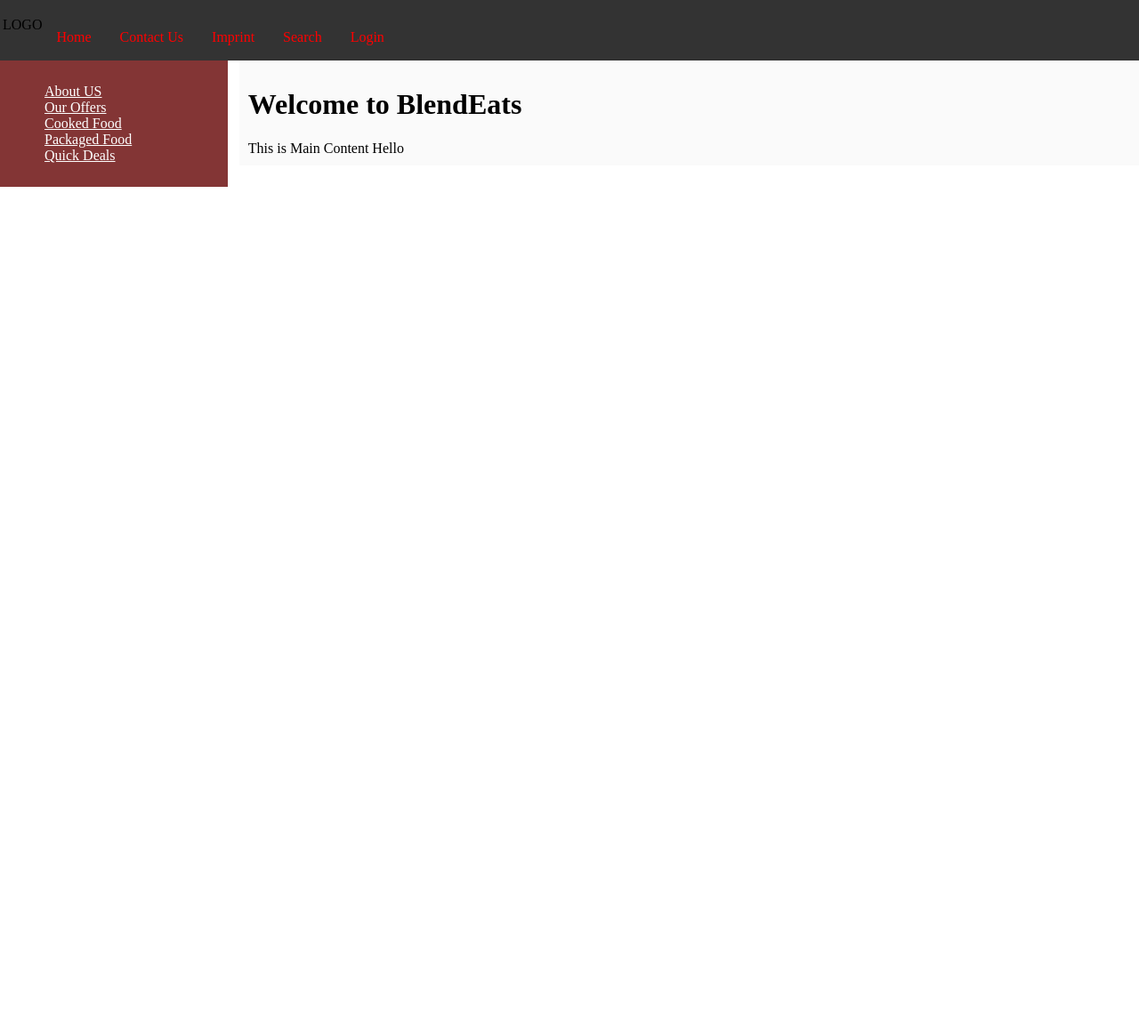
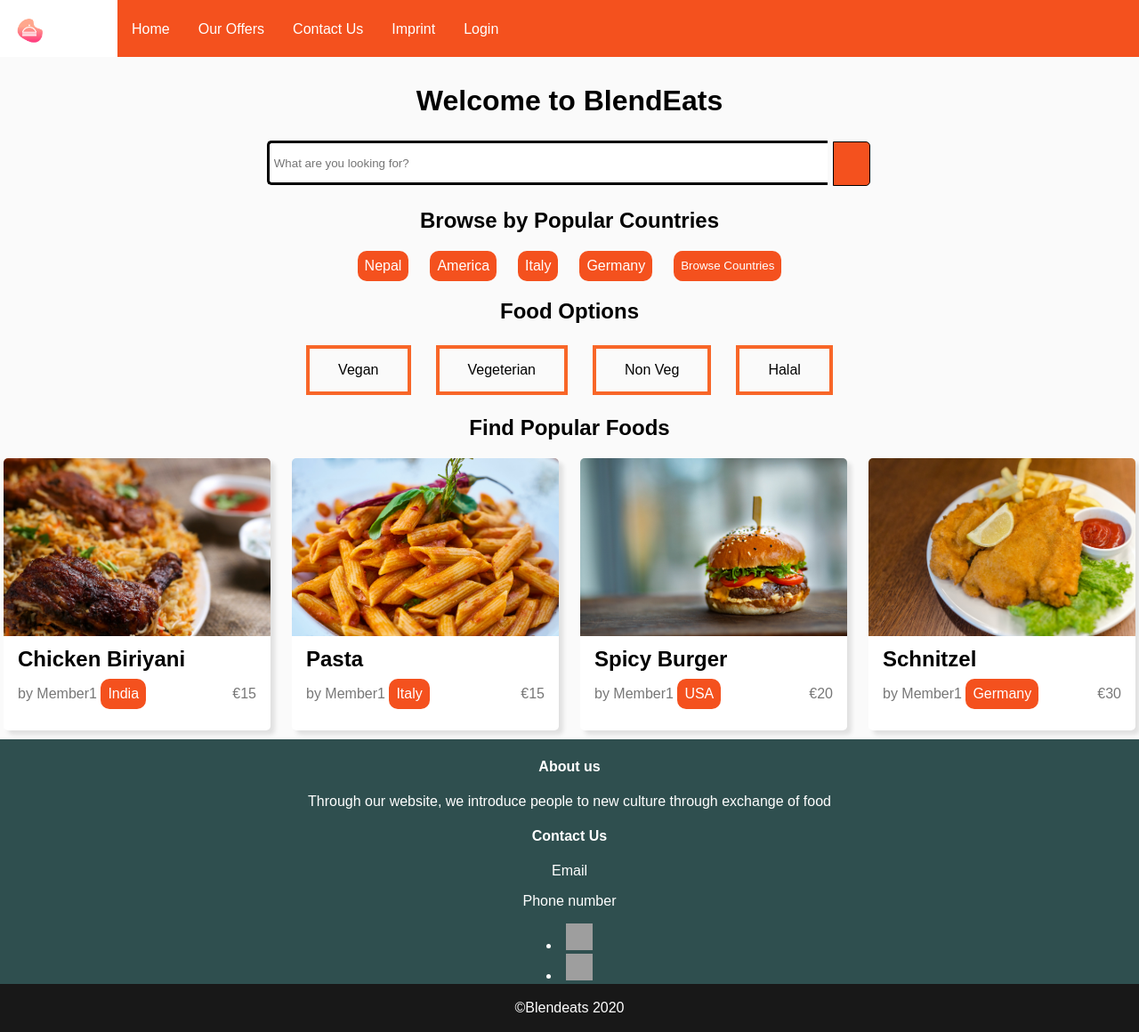
Before and after one commit to an-karn/Blendeats, a PHP site: page / in a window 1280 px wide. Shown: the whole page at 89% size. Before the commit the page ends 210 px from the top, so only its background shows below. Run offline with PHP 8.4, Linux system fonts and the light colour scheme; grey boxes are pictures that could not be loaded.

Commit message:
more design changes

```diff
--- a/public_html/css/style.css
+++ b/public_html/css/style.css
@@ -1,83 +1,266 @@
+@import url(https://fonts.googleapis.com/css?family=Open+Sans);
+
 * {
   box-sizing: border-box;
 }
 
 body {
+  width: 100vw;
+  height: 100vh;
   margin: 0;
+  background: #fafafa;
+  font-family: "Open-Sans", sans-serif;
+}
 
+hr {
+  width: 90%;
+  margin: 2vh 0;
+  text-align: left;
+}
+
+.card {
+  display: block;
+  float: left;
+  background: white;
+  width: 300px;
+  box-shadow: 5px 5px 5px rgba(0, 0, 0, 0.1);
+  border-radius: 5px;
+  padding-bottom: 1rem;
+  transition-timing-function: ease-in;
+  transition: 0.2s;
+}
+
+.card:hover {
+  box-shadow: 3px 3px 5px 6px #ccc;
+}
+.card__img {
+  width: 100%;
+  height: 200px;
+  object-fit: cover;
+  border-radius: 5px 5px 0 0;
+}
+.card__title {
+  font-size: 1.5rem;
+  font-family: sans-serif;
+  padding: 0.5rem 1rem;
+  margin: 0;
+  text-align: left;
+}
+.card__subtitle {
+  font-family: sans-serif;
+  color: #777;
+  margin: 0;
+  padding: 0 0.5rem 0.5rem 1rem;
+  text-align: left;
+}
+
+.price {
+  float: right;
+  padding: 0.5rem;
+}
+
+.price::before {
+  content: "€";
+}
+
+.c-button {
+  background-color: #f4511e;
+  border: none;
+  color: white;
+  padding: 0.5rem;
+  text-align: center;
+  opacity: 1;
+  transition: 0.3s;
+  display: inline-block;
+  text-decoration: none;
+  border-radius: 10px;
+}
+
+.c-button:hover {
+  background-color: #158ef7;
+}
+
+.fopt-button {
+  border: rgba(249, 88, 19, 0.906) 0.3em solid ;
+  color: rgb(2, 2, 2);
+  padding: 15px 32px;
+  text-align: center;
+  text-decoration: none;
+  display: inline-block;
+  font-size: 16px;
+  margin: 4px 2px;
+  transition-timing-function: ease-in;
+  transition: 0.2s;
+  cursor: pointer;
+}
+
+.b-veg:hover {
+  background-color: #4de340;
+  border-color:#4de340;
+  color: #fff;
+}
+.b-vegt:hover {
+  background-color: #2fc780;
+  border-color:#2fc780;
+  color: #fff;
+}
+.b-nveg:hover {
+  background-color: #f44336;
+  border-color:#f44336;
+
+  color: #fff;
+}
+.b-halal:hover {
+  background-color: #d33e34;
+  border-color:#d33e34;
+
+  color:#fff;
 }
 
 .navi {
   overflow: hidden;
-  padding: 3px;
-  background-color: #333;
+  background-color: #f4511e;
 }
+
 
 /* Style the topnav links */
 .navi a {
   float: left;
   display: block;
-  color: red;
+  color: black;
   text-align: center;
   padding: 14px 16px;
   text-decoration: none;
+  font-family: "Open-Sans", sans-serif;
 }
-.navi ul {
-  list-style-type: none;
+
+/* Change color on hover */
+
+.navi a {
+  line-height:2.4em;
+    height: 4em;
+    color:white;
 }
-/* Change color on hover */
 .navi a:hover {
-  background-color: #ddd;
+  background-color: white;
   color: black;
+
 }
+
+
 
 .logo {
   float: left;
 }
 
-
 .navilinks {
   float: left;
 }
-
-
 
 .column {
   float: left;
   padding: 10px;
 }
 
+.main-content {
+  overflow: hidden;
+  width: 100%;
+  background-color: rgb(250, 250, 250);
+  text-align: center;
+}
 
+.page{
+  padding: 2em;
+  margin:2em 7em;
+  background-color: #fff;
 
-.sidebar {
+}
+.footer {
   overflow: hidden;
-    width: 20%;
-    float: left;
-    color: #fff;
-    background-color: rgb(131, 53, 53);
-    height: 100%;
-
+  width: 100%;
+  background-color: rgb(250, 250, 250);
+  text-align: center;
 }
 
 
-  .sidebar a {
-    overflow: hidden;
-    color: #fff;
-    background-color: rgb(131, 53, 53);
+.center {
+  display: grid;
+  justify-content: center;
+  gap: 1.5em;
+  grid-auto-flow: column;
+}
+.row{
+  padding: 10vh;
+  top: 50%;
+  left: 50%;
+}
+
+.footer {
+  left: 0;
+  bottom: 0;
+  width: 100%;
+  background-color: darkslategrey;
+  color: white;
+}
+
+
+.copyright {
+  left: 0;
+  bottom: 0;
+  width: 100%;
+  background-color: rgb(24, 24, 24);
+  color: white;
+  padding: 0.1em;
+}
+.searchTerm {
+  width: 50%;
+  border: 3px solid #000000;
+  border-right: none;
+  padding: 5px;
+  height: 50px;
+  border-radius: 5px 0 0 5px;
+  outline: none;
+  color: #000000;
+}
+.searchTerm:focus{
+  color: #000000;
+}
+.searchButton {
+  position: relative;
+  height: 50px;
+  border: 1px solid #000000 ;
+  background:#f4511e;
+  padding: 5px;
+  text-align: center;
+  color: #f2f2f2;
+  border-radius: 0 5px 5px 0;
+  cursor: pointer;
+  font-size: 20px;
+  padding: 20px;
+  font-size: 30px;
+  width: 30px;
+  text-align: center;
+  text-decoration: none;
+  margin: 5px 2px;
 }
 
 
 
-
-  .sidebar ul {
-      list-style-type: none;
+.searchButton:hover {
+    opacity: 0.7;
 }
 
+.fa-facebook {
+  background: #3B5998;
+  color: white;
+}
 
-  .main-content {
-      overflow: hidden;
-      width: 79%;
-      float: right;
-      height: device-height;
-      background-color: rgb(250, 250, 250);
+.fa-twitter {
+  background: #55ACEE;
+  color: white;
 }
+
+.fa-google {
+  background: #dd4b39;
+  color: white;
+}
--- /dev/null
+++ b/public_html/food.html
@@ -0,0 +1 @@
+nice
--- a/public_html/index.html
+++ b/public_html/index.html
@@ -12,48 +12,146 @@
     <div class="navi">
         <div class="nav-content">
 
-            <div class="logo">
-                LOGO
-                <!-- <a  href="/">
-                    <img src="/ERD.png" alt="" width="50px" /> </a> -->
+            <nav>
+                <a class="logo" href="/">
+                    <img src="img/logo.png" alt="" width="100px" /> </a>
+
+                <a href="#home">Home</a>
+                <a href="#offers">Our Offers</a>
+                <a href="mailto: aa.singh@jacobs-university.de" target="_blank">Contact Us</a>
+                <a href="imprint.html" target="_blank">Imprint</a>
+                <a href="underconstruction" target="_blank">Login</a>
+            </nav>
+        </div>
+    </div>
+    <div class="main-section">
+
+    </div>
+
+    <div class="main-content column">
+
+        <h1> Welcome to <span class="bold">BlendEats</span> </h1>
+
+
+
+        <div class="searchbar">
+            <input type="text" class="searchTerm" placeholder="What are you looking for?">
+            <button type="submit" class="searchButton">
+            </button>
+        </div>
+
+        <div class="container" id="popularcountry">
+
+
+            <h2> Browse by Popular Countries </h2>
+
+            <div class="center">
+
+                <span class="c-button">Nepal</span>
+                <span class="c-button">America</span>
+                <span class="c-button">Italy</span>
+                <span class="c-button">Germany</span>
+                <button class="c-button"> Browse Countries</button>
+            </div>
+        </div>
+
+        <div class="container" id="foodoptions">
+            <h2> Food Options </h2>
+
+            <div class="center">
+                <span class="fopt-button b-veg">Vegan</span>
+                <span class="fopt-button b-vegt">Vegeterian</span>
+                <span class="fopt-button b-nveg">Non Veg</span>
+                <span class="fopt-button b-halal">Halal</span>
             </div>
 
-            <ul class = navlinks>
-                <li><a href="/">Home</a></li>
-                <li><a href="contact.html">Contact Us</a></li>
-                <li><a href="imprint.html">Imprint</a></li>
-                <li><a href="#search">Search</a></li>
 
-                <li><a href="#Login">Login</a></li>
 
-            </ul>
-        </div>
-    </div>
-
-    <div class="main-section">
-        <div class="sidebar column">
-
-            <div class="sidenav">
-                <ul>
-                    <li><a href="/about.html">About US</a></li>
-                    <li><a href="/offers.html">Our Offers</a></li>
-                    <li><a href="/offers.html#cooked">Cooked Food</a></li>
-                    <li><a href="/offers.html#packed">Packaged Food</a></li>
-                    <li><a href="#quickdeals">Quick Deals</a></li>
-
-                </ul>
-
-            </div>
 
         </div>
 
-        <div class="main-content column">
+        <div class="container " id="popularfood">
 
-            <h1> Welcome to <span class="bold">BlendEats</span> </h1>
+            <h2>Find Popular Foods</h2>
 
-            This is Main Content Hello
+            <div class="center">
+
+
+                <article class="card">
+                    <img class="card__img" src="img/foods/pexels-rajesh-tp-1624487.jpg">
+                    <h3 class="card__title">Chicken Biriyani</h3>
+                    <div class="card__subtitle">
+                        <span> by Member1 </span><span class="c-button">India</span>
+                        <span class="price">15</span> </div>
+
+                </article>
+                <article class="card">
+                    <img class="card__img" src="img/foods/pexels-engin-akyurt-1437267.jpg">
+                    <h3 class="card__title">Pasta</h3>
+                    <div class="card__subtitle">
+                        <span> by Member1 </span><span class="c-button">Italy</span>
+                        <span class="price">15</span> </div>
+                </article>
+
+
+                </article>
+                <article class="card">
+                    <img class="card__img" src="img/foods/pexels-valeria-boltneva-1639565.jpg">
+                    <h3 class="card__title">Spicy Burger</h3>
+                    <div class="card__subtitle">
+                        <span> by Member1 </span><span class="c-button">USA</span>
+                        <span class="price">20</span> </div>
+
+                </article>
+
+
+                </article>
+                <article class="card">
+                    <img class="card__img" src="img/foods/pexels-lukas-1352270.jpg">
+                    <h3 class="card__title">Schnitzel</h3>
+                    <div class="card__subtitle">
+                        <span> by Member1 </span><span class="c-button">Germany</span>
+                        <span class="price">30</span> </div>
+                </article>
+
+            </div>
         </div>
+
     </div>
+
+    <div class="footer container">
+        <div class="footer-main ">
+            <div class="footer-details">
+                <div class="footer-about">
+                    <h4>About us </h4>
+                    <p>Through our website, we introduce people to new culture through exchange of food</p>
+                </div>
+
+
+                <div class="footer-contact">
+                    <h4>Contact Us</h4>
+                    <p> Email</p>
+                    <p> Phone number</p>
+                    <li><a href='https://www.facebook.com/'><img src="https://facebookbrand.com/wp-content/uploads/2019/04/f_logo_RGB-Hex-Blue_512.png?w=512&h=512" alt="Facebook" width="30" height="30"></a></li>
+                    <li><a href='https://www.instagram.com'><img src="https://mk0hootsuiteblof6bud.kinstacdn.com/wp-content/uploads/2018/09/glyph-logo_May2016-150x150.png" alt="Instagram" width="30" height="30"></a></li>
+
+                </div>
+            </div>
+
+
+        </div>
+
+
+        <div class="copyright">
+            <p>&copy;Blendeats 2020 </p>
+
+        </div>
+
+
+    </div>
+    </div>
+
+
 
 
 
@@ -61,3 +159,4 @@
 </body>
 
 </html>
+<!DOCTYPE html>
```
Also changed, not shown: public_html/imprint.html (+59 -2 lines), public_html/img/foods/pexels-engin-akyurt-1437267.jpg (added), public_html/img/foods/pexels-lukas-1352270.jpg (added), public_html/img/foods/pexels-rajesh-tp-1624487.jpg (added), public_html/img/foods/pexels-valeria-boltneva-1639565.jpg (added), public_html/img/logo.png (added), 1 other file. Lines whose indentation alone changed are shown as unchanged.
